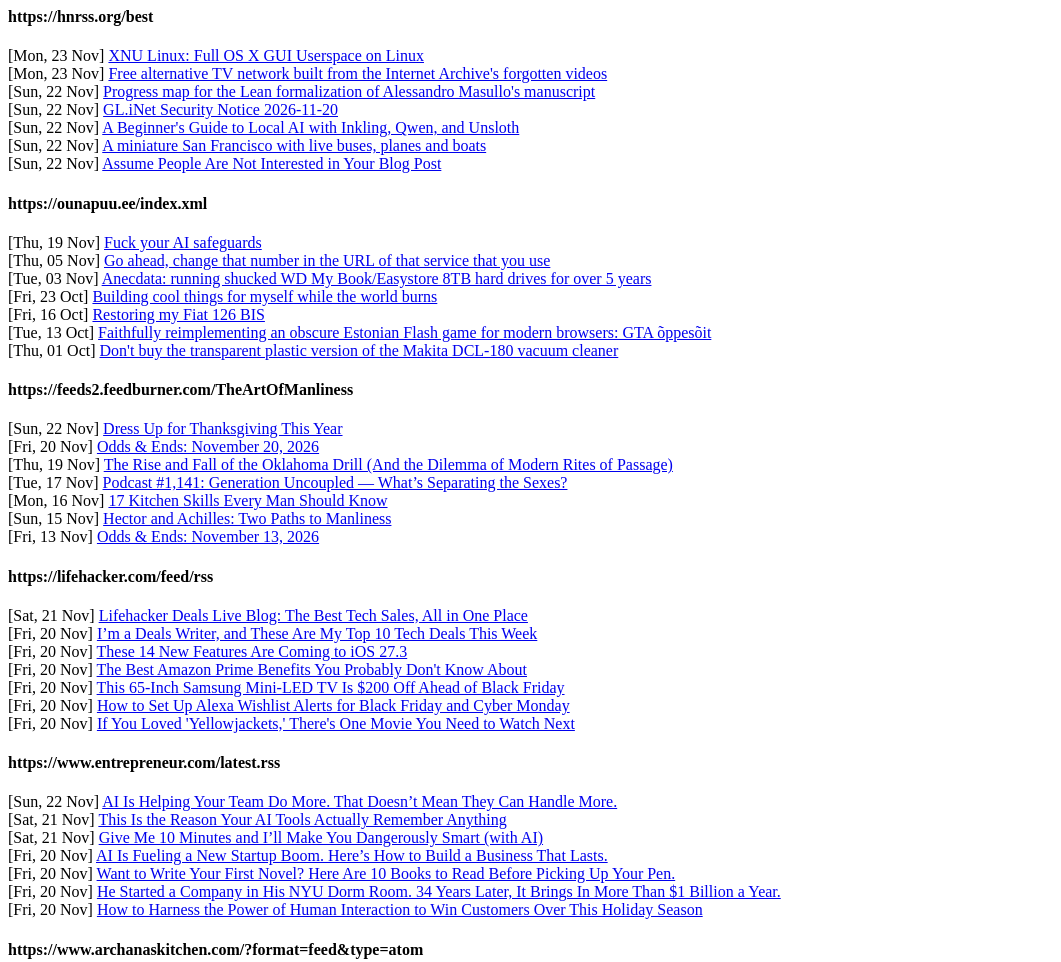
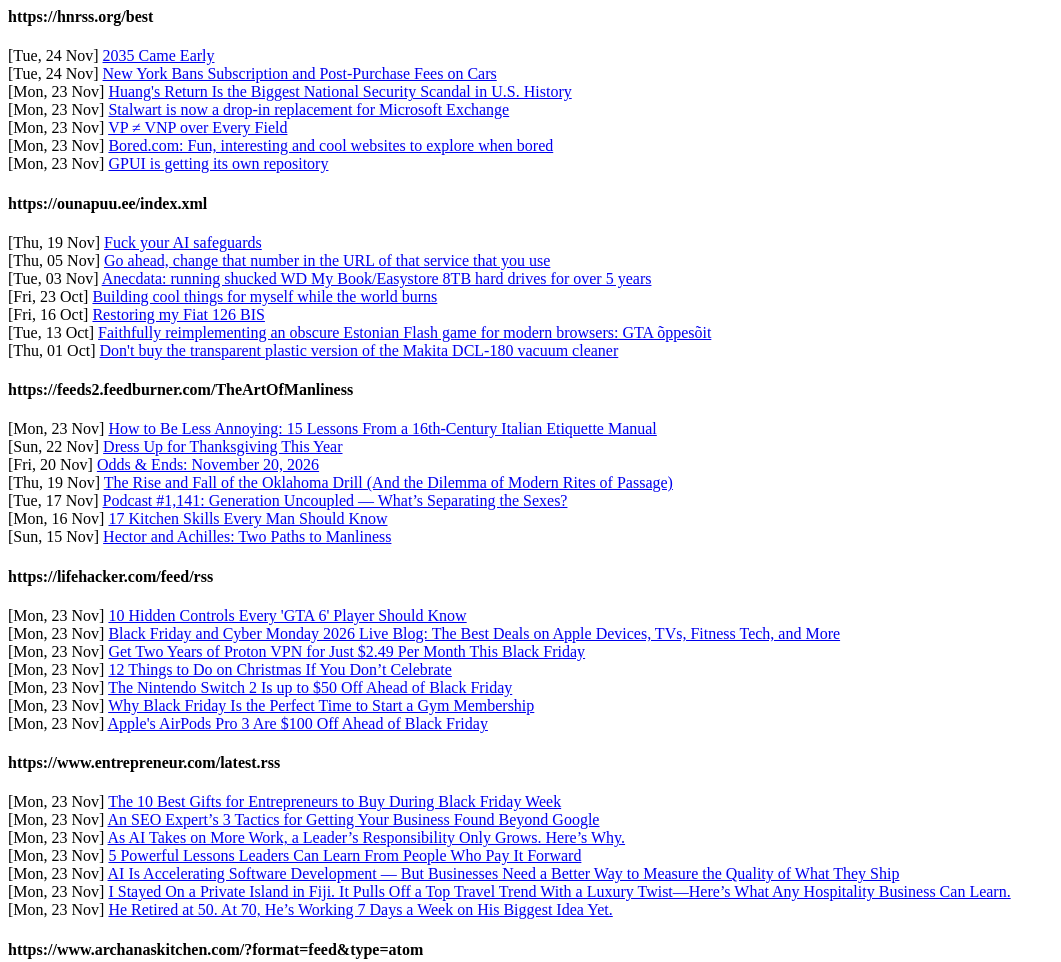
Before and after one commit to Nandu-Chandran/feedme, a plain HTML site: page index.html in a window 1280 px wide. Shown: the top 962 px of the page, without its empty margins (0-1061 px from the left). Drawn offline with Linux system fonts and the light colour scheme.

Commit message:
Generate HTML

```diff
--- a/index.html
+++ b/index.html
@@ -1,13 +1,13 @@
 
 <tbody>
-<h4>https://hnrss.org/best</h4>[Mon, 23 Nov]
-<a href="https://github.com/AFK-surf/xnulinux" target="_blank">XNU Linux: Full OS X GUI Userspace on Linux</a><br>[Mon, 23 Nov]
-<a href="https://spelunkr.tv" target="_blank">Free alternative TV network built from the Internet Archive's forgotten videos</a><br>[Sun, 22 Nov]
-<a href="https://claude.ai/artifact/CtQyX8qfYAF822bgHJHHE3" target="_blank">Progress map for the Lean formalization of Alessandro Masullo's manuscript</a><br>[Sun, 22 Nov]
-<a href="https://www.gl-inet.com/en-us/blogs/blog/glinet-security-notice-2026-11-20" target="_blank">GL.iNet Security Notice 2026-11-20</a><br>[Sun, 22 Nov]
-<a href="https://www.gpupartner.com/blog/beginners-guide-local-ai-inkling-qwen-unsloth" target="_blank">A Beginner's Guide to Local AI with Inkling, Qwen, and Unsloth</a><br>[Sun, 22 Nov]
-<a href="https://smallsf.com/" target="_blank">A miniature San Francisco with live buses, planes and boats</a><br>[Sun, 22 Nov]
-<a href="https://danielsada.tech/blog/assume-people-are-not-interested-in-your-blog-post/" target="_blank">Assume People Are Not Interested in Your Blog Post</a><br></tbody>
+<h4>https://hnrss.org/best</h4>[Tue, 24 Nov]
+<a href="https://fzakaria.com/2026/11/23/2035-came-early" target="_blank">2035 Came Early</a><br>[Tue, 24 Nov]
+<a href="https://www.governor.ny.gov/news/money-your-pockets-governor-hochul-signs-bill-restricting-exploitative-vehicle-subscription" target="_blank">New York Bans Subscription and Post-Purchase Fees on Cars</a><br>[Mon, 23 Nov]
+<a href="https://foreignpolicy.com/2026/11/23/jensen-huang-nvidia-return-ceo-national-security-scandal/" target="_blank">Huang's Return Is the Biggest National Security Scandal in U.S. History</a><br>[Mon, 23 Nov]
+<a href="https://stalw.art/blog/microsoft-exchange-replacement/" target="_blank">Stalwart is now a drop-in replacement for Microsoft Exchange</a><br>[Mon, 23 Nov]
+<a href="https://github.com/anthropics/formal-math/tree/main/vp-vnp" target="_blank">VP ≠ VNP over Every Field</a><br>[Mon, 23 Nov]
+<a href="https://www.bored.com/" target="_blank">Bored.com: Fun, interesting and cool websites to explore when bored</a><br>[Mon, 23 Nov]
+<a href="https://github.com/zed-industries/gpui" target="_blank">GPUI is getting its own repository</a><br></tbody>
 
 <tbody>
 <h4>https://ounapuu.ee/index.xml</h4>[Thu, 19 Nov]
@@ -20,34 +20,34 @@
 <a href="https://ounapuu.ee/posts/2026/10/01/makita-dcl-180/" target="_blank">Don't buy the transparent plastic version of the Makita DCL-180 vacuum cleaner</a><br></tbody>
 
 <tbody>
-<h4>https://feeds2.feedburner.com/TheArtOfManliness</h4>[Sun, 22 Nov]
+<h4>https://feeds2.feedburner.com/TheArtOfManliness</h4>[Mon, 23 Nov]
+<a href="https://www.artofmanliness.com/social/etiquette/how-to-be-less-annoying-15-lessons-from-a-16th-century-italian-etiquette-manual/" target="_blank">How to Be Less Annoying: 15 Lessons From a 16th-Century Italian Etiquette Manual</a><br>[Sun, 22 Nov]
 <a href="https://www.artofmanliness.com/culture/food-drink/dress-up-for-thanksgiving-this-year/" target="_blank">Dress Up for Thanksgiving This Year</a><br>[Fri, 20 Nov]
 <a href="https://www.artofmanliness.com/odds-ends/odds-ends-november-20-2026/" target="_blank">Odds & Ends: November 20, 2026</a><br>[Thu, 19 Nov]
 <a href="https://www.artofmanliness.com/character/manhood/the-rise-and-fall-of-the-oklahoma-drill-and-the-dilemma-of-modern-rites-of-passage/" target="_blank">The Rise and Fall of the Oklahoma Drill (And the Dilemma of Modern Rites of Passage)</a><br>[Tue, 17 Nov]
 <a href="https://www.artofmanliness.com/social/marriage/podcast-1141-generation-uncoupled-whats-separating-the-sexes/" target="_blank">Podcast #1,141: Generation Uncoupled — What’s Separating the Sexes?</a><br>[Mon, 16 Nov]
 <a href="https://www.artofmanliness.com/culture/food-drink/17-kitchen-skills-every-man-should-know/" target="_blank">17 Kitchen Skills Every Man Should Know</a><br>[Sun, 15 Nov]
-<a href="https://www.artofmanliness.com/character/manhood/hector-achilles-two-paths-manliness/" target="_blank">Hector and Achilles: Two Paths to Manliness</a><br>[Fri, 13 Nov]
-<a href="https://www.artofmanliness.com/odds-ends/odds-ends-november-13-2026/" target="_blank">Odds & Ends: November 13, 2026</a><br></tbody>
+<a href="https://www.artofmanliness.com/character/manhood/hector-achilles-two-paths-manliness/" target="_blank">Hector and Achilles: Two Paths to Manliness</a><br></tbody>
 
 <tbody>
-<h4>https://lifehacker.com/feed/rss</h4>[Sat, 21 Nov]
-<a href="https://lifehacker.com/lifehacker-deals-live-blog?utm_medium=RSS" target="_blank">Lifehacker Deals Live Blog: The Best Tech Sales, All in One Place</a><br>[Fri, 20 Nov]
-<a href="https://lifehacker.com/tech/best-tech-deals-this-week?utm_medium=RSS" target="_blank">I’m a Deals Writer, and These Are My Top 10 Tech Deals This Week</a><br>[Fri, 20 Nov]
-<a href="https://lifehacker.com/tech/whats-new-with-ios-273?utm_medium=RSS" target="_blank">These 14 New Features Are Coming to iOS 27.3</a><br>[Fri, 20 Nov]
-<a href="https://lifehacker.com/best-amazon-prime-benefits?utm_medium=RSS" target="_blank">The Best Amazon Prime Benefits You Probably Don't Know About</a><br>[Fri, 20 Nov]
-<a href="https://lifehacker.com/tech/samsung-mini-led-m80h-tv-sale-early-black-friday-2026?utm_medium=RSS" target="_blank">This 65-Inch Samsung Mini-LED TV Is $200 Off Ahead of Black Friday</a><br>[Fri, 20 Nov]
-<a href="https://lifehacker.com/how-to-set-up-alexa-wishlist-alerts?utm_medium=RSS" target="_blank">How to Set Up Alexa Wishlist Alerts for Black Friday and Cyber Monday</a><br>[Fri, 20 Nov]
-<a href="https://lifehacker.com/entertainment/best-movie-for-fans-of-yellowjackets?utm_medium=RSS" target="_blank">If You Loved 'Yellowjackets,' There's One Movie You Need to Watch Next</a><br></tbody>
+<h4>https://lifehacker.com/feed/rss</h4>[Mon, 23 Nov]
+<a href="https://lifehacker.com/tech/10-hidden-controls-every-gta-6-player-should-know?utm_medium=RSS" target="_blank">10 Hidden Controls Every 'GTA 6' Player Should Know</a><br>[Mon, 23 Nov]
+<a href="https://lifehacker.com/tech/black-friday-live-blog-11-23-2026?utm_medium=RSS" target="_blank">Black Friday and Cyber Monday 2026 Live Blog: The Best Deals on Apple Devices, TVs, Fitness Tech, and More</a><br>[Mon, 23 Nov]
+<a href="https://lifehacker.com/ad/tech/proton-vpn-deal-black-friday-2026?utm_medium=RSS" target="_blank">Get Two Years of Proton VPN for Just $2.49 Per Month This Black Friday</a><br>[Mon, 23 Nov]
+<a href="https://lifehacker.com/home/what-to-do-on-christmas-if-you-dont-celebrate?utm_medium=RSS" target="_blank">12 Things to Do on Christmas If You Don’t Celebrate</a><br>[Mon, 23 Nov]
+<a href="https://lifehacker.com/tech/nintendo-switch-2-sale-early-black-friday-2026?utm_medium=RSS" target="_blank">The Nintendo Switch 2 Is up to $50 Off Ahead of Black Friday</a><br>[Mon, 23 Nov]
+<a href="https://lifehacker.com/health/black-friday-is-the-perfect-time-to-start-a-gym-membership?utm_medium=RSS" target="_blank">Why Black Friday Is the Perfect Time to Start a Gym Membership</a><br>[Mon, 23 Nov]
+<a href="https://lifehacker.com/tech/apples-airpods-pro-3-deal-early-black-friday-2026?utm_medium=RSS" target="_blank">Apple's AirPods Pro 3 Are $100 Off Ahead of Black Friday</a><br></tbody>
 
 <tbody>
-<h4>https://www.entrepreneur.com/latest.rss</h4>[Sun, 22 Nov]
-<a href="https://www.entrepreneur.com/business-news/ai-is-helping-your-team-do-more-that-doesnt-mean-they-can-handle-more" target="_blank">AI Is Helping Your Team Do More. That Doesn’t Mean They Can Handle More.</a><br>[Sat, 21 Nov]
-<a href="https://www.entrepreneur.com/business-news/this-is-the-reason-your-ai-tools-actually-remember-anything" target="_blank">This Is the Reason Your AI Tools Actually Remember Anything</a><br>[Sat, 21 Nov]
-<a href="https://www.entrepreneur.com/building-a-business/give-me-10-minutes-and-ill-make-you-dangerously-smart-with-ai" target="_blank">Give Me 10 Minutes and I’ll Make You Dangerously Smart (with AI)</a><br>[Fri, 20 Nov]
-<a href="https://www.entrepreneur.com/building-a-business/grow-your-business/ai-is-fueling-a-new-startup-boom-heres-how-to-build-a-business-that-lasts" target="_blank">AI Is Fueling a New Startup Boom. Here’s How to Build a Business That Lasts.</a><br>[Fri, 20 Nov]
-<a href="https://www.entrepreneur.com/building-a-business/want-to-write-your-first-novel-here-are-10-books-to-read-before-picking-up-your-pen" target="_blank">Want to Write Your First Novel? Here Are 10 Books to Read Before Picking Up Your Pen.</a><br>[Fri, 20 Nov]
-<a href="https://www.entrepreneur.com/building-a-business/he-started-a-company-in-his-nyu-dorm-room-34-years-later-it-brings-in-more-than-1-billion-a-year" target="_blank">He Started a Company in His NYU Dorm Room. 34 Years Later, It Brings In More Than $1 Billion a Year.</a><br>[Fri, 20 Nov]
-<a href="https://www.entrepreneur.com/building-a-business/how-to-harness-the-power-of-human-interaction-to-win-customers-over-this-holiday-season" target="_blank">How to Harness the Power of Human Interaction to Win Customers Over This Holiday Season</a><br></tbody>
+<h4>https://www.entrepreneur.com/latest.rss</h4>[Mon, 23 Nov]
+<a href="https://www.entrepreneur.com/business-news/the-10-best-gifts-for-entrepreneurs-to-buy-during-black-friday-week" target="_blank">The 10 Best Gifts for Entrepreneurs to Buy During Black Friday Week</a><br>[Mon, 23 Nov]
+<a href="https://www.entrepreneur.com/building-a-business/an-seo-experts-3-tactics-for-getting-your-business-found-beyond-google" target="_blank">An SEO Expert’s 3 Tactics for Getting Your Business Found Beyond Google</a><br>[Mon, 23 Nov]
+<a href="https://www.entrepreneur.com/leadership/as-ai-takes-on-more-work-a-leaders-responsibility-only-grows-heres-why" target="_blank">As AI Takes on More Work, a Leader’s Responsibility Only Grows. Here’s Why.</a><br>[Mon, 23 Nov]
+<a href="https://www.entrepreneur.com/leadership/5-powerful-lessons-leaders-can-learn-from-people-who-pay-it-forward" target="_blank">5 Powerful Lessons Leaders Can Learn From People Who Pay It Forward</a><br>[Mon, 23 Nov]
+<a href="https://www.entrepreneur.com/business-news/tech/ai-is-accelerating-software-development-but-businesses-need-a-better-way-to-measure-the-quality-of-what-they-ship" target="_blank">AI Is Accelerating Software Development — But Businesses Need a Better Way to Measure the Quality of What They Ship</a><br>[Mon, 23 Nov]
+<a href="https://www.entrepreneur.com/building-a-business/i-stayed-on-a-private-island-in-fiji-it-pulls-off-a-top-travel-trend-with-a-luxury-twist-kokomo" target="_blank">I Stayed On a Private Island in Fiji. It Pulls Off a Top Travel Trend With a Luxury Twist—Here’s What Any Hospitality Business Can Learn.</a><br>[Mon, 23 Nov]
+<a href="https://www.entrepreneur.com/business-news/he-retired-at-50-at-70-hes-working-7-days-a-week-on-his-biggest-idea-yet" target="_blank">He Retired at 50. At 70, He’s Working 7 Days a Week on His Biggest Idea Yet.</a><br></tbody>
 
 <tbody>
 <h4>https://www.archanaskitchen.com/?format=feed&type=atom</h4></tbody>
```
